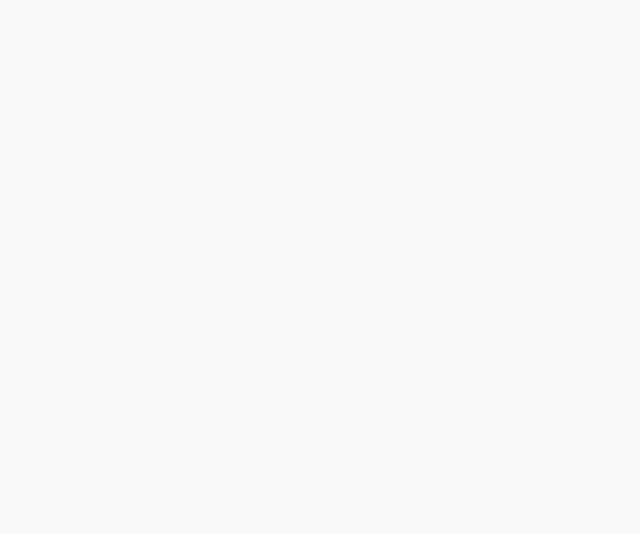
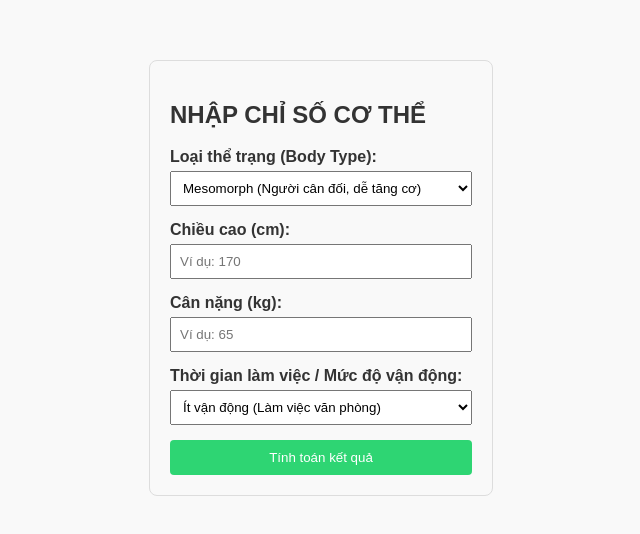
Before and after one commit to TrieuNguyen1704/AI-Diet-Consultant, a Vue app in the folder frontend/: page /metrics in a window 1280 px wide. Shown: the part 130-664 px from the top of the page, without its empty margins (319-959 px from the left). Built offline with nearby package versions, Linux system fonts and the light colour scheme.

Commit message:
MetricView

```diff
--- a/frontend/src/views/MetricsView.vue
+++ b/frontend/src/views/MetricsView.vue
@@ -1,12 +1,77 @@
 <template>
-  <div>
-    </div>
+  <div class="metrics-container">
+    <h2>NHẬP CHỈ SỐ CƠ THỂ</h2>
+    <form @submit.prevent="handleSubmitMetrics">
+      <div class="form-group">
+        <label>Loại thể trạng (Body Type):</label>
+        <select v-model="body_type" required>
+          <option value="Ectomorph">Ectomorph (Người gầy, khó tăng cân)</option>
+          <option value="Mesomorph">Mesomorph (Người cân đối, dễ tăng cơ)</option>
+          <option value="Endomorph">Endomorph (Người đậm người, dễ tăng mỡ)</option>
+        </select>
+      </div>
+
+      <div class="form-group">
+        <label>Chiều cao (cm):</label>
+        <input type="number" v-model="height" required placeholder="Ví dụ: 170" />
+      </div>
+
+      <div class="form-group">
+        <label>Cân nặng (kg):</label>
+        <input type="number" v-model="weight" required placeholder="Ví dụ: 65" />
+      </div>
+
+      <div class="form-group">
+        <label>Thời gian làm việc / Mức độ vận động:</label>
+        <select v-model="working_hours" required>
+          <option value="Sedentary">Ít vận động (Làm việc văn phòng)</option>
+          <option value="Lightly Active">Vận động nhẹ (Đi lại nhẹ nhàng)</option>
+          <option value="Moderately Active">Vận động nhiều (Có tập thể thao)</option>
+        </select>
+      </div>
+
+      <button type="submit">Tính toán kết quả</button>
+    </form>
+  </div>
 </template>
 
 <script setup>
-// Viết logic API ở đây
+import { ref } from 'vue'
+import axios from 'axios'
+import { useRouter } from 'vue-router'
+
+const body_type = ref('Mesomorph')
+const height = ref('')
+const weight = ref('')
+const working_hours = ref('Sedentary')
+const router = useRouter()
+
+const handleSubmitMetrics = async () => {
+  try {
+    const token = localStorage.getItem('token')
+
+    // Gửi dữ liệu lên API Laravel bám sát kết nối C&C View
+    await axios.post('http://127.0.0.1:8000/api/metrics', {
+      body_type: body_type.value,
+      height: height.value,
+      weight: weight.value,
+      working_hours: working_hours.value
+    }, {
+      headers: { Authorization: `Bearer ${token}` }
+    })
+
+    // Sau khi lưu chỉ số thành công, chuyển sang màn hình nhận kết quả thực đơn
+    router.push('/diet-plan')
+  } catch (error) {
+    alert('Có lỗi xảy ra khi gửi dữ liệu, anh kiểm tra lại nhé!')
+  }
+}
 </script>
 
 <style scoped>
-/* Viết CSS ở đây */
+.metrics-container { max-width: 500px; margin: 50px auto; padding: 20px; border: 1px solid #ddd; border-radius: 8px; }
+.form-group { margin-bottom: 15px; }
+.form-group label { display: block; margin-bottom: 5px; font-weight: bold; }
+.form-group input, .form-group select { width: 100%; padding: 8px; box-sizing: border-box; }
+button { width: 100%; padding: 10px; background-color: #2ed573; color: white; border: none; border-radius: 4px; cursor: pointer; }
 </style>
```
